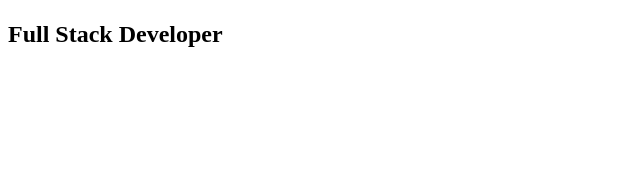
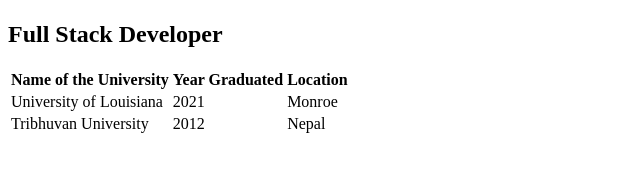
Before and after one commit to careerparajuli/myWebsite, a plain HTML site: page index.html in a window 1280 px wide. Shown: the part 351-522 px from the top of the page, without its empty margins (0-640 px from the left). Drawn offline with Linux system fonts and the light colour scheme.

Commit message:
Add files via upload
Added Universities

```diff
--- a/index.html
+++ b/index.html
@@ -1,9 +1,10 @@
 <!DOCTYPE html>
-<html lang="en">
+<html lang="en-US">
 <head>
     <meta charset="UTF-8">
     <meta name="viewport" content="width=device-width, initial-scale=1.0">
     <title>Ujjwal Parajuli</title>
+    <link rel="icon" type="image/x-icon" href="./images/favicon.ico">
 </head>
 <body>
     <p> <a href ="./pages/contact.html"> Contact</a>
@@ -11,10 +12,36 @@
         <a href ="./pages/other_me.html"> Other Me!</a>
 
 </p>
-    <h2> Hi, </h2>
-    <h2>I'm Ujjwal Parajuli,</h2>
-    <img src="./images/ujjwal_img.jpg" height="200px" alt ="Career headshot">
-    <h2>Full Stack Developer</h2>
+    <h2 > Hi, </h2>
+    <h2 title=" My name">I'm Ujjwal Parajuli,</h2>
+    <img src="./images/ujjwal_img.jpg"    height="200px" alt ="Career headshot">
+    <h2 >Full Stack Developer</h2>
+
+
+    <table>
+        <tr>
+<th> Name of the University</th>
+<th> Year Graduated</th>
+<th> Location</th>
+</tr>
+<tr>
+<td> University of Louisiana </td>
+<td> 2021</td>
+<td> Monroe</td>
+ </tr>
+ <tr>
+    <td> Tribhuvan University </td>
+<td> 2012</td>
+<td> Nepal</td>
+</tr>
+
+
+
+    </table>
+
+<form>
+
+</form>
 
 
 </body>
```
